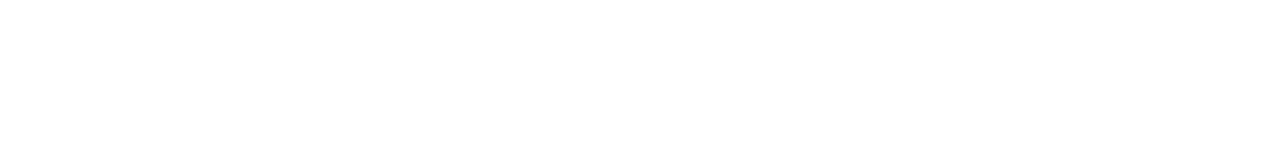
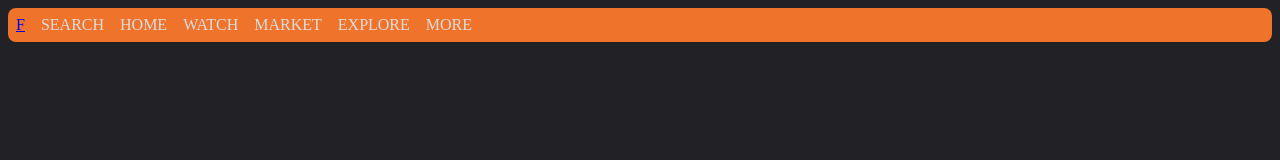
Before and after one commit to verynash/facebook-clone, a plain HTML site: page index.html in a window 1280 px wide. Drawn offline with Linux system fonts and the light colour scheme.

Commit message:
Begin navbar

```diff
--- a/index.html
+++ b/index.html
@@ -4,9 +4,18 @@
     <meta charset="UTF-8">
     <meta http-equiv="X-UA-Compatible" content="IE=edge">
     <meta name="viewport" content="width=device-width, initial-scale=1.0">
+    <link rel="stylesheet" href="styles.css">
     <title>Document</title>
 </head>
 <body>
-
+    <div class="navbar">
+        <div class="home-logo"><a href=/index.html>F</a></div>
+        <div class="search-bar">SEARCH</div>
+        <div class="home-tab">HOME</div>
+        <div class="watch-tab">WATCH</div>
+        <div class="market-tab">MARKET</div>
+        <div class="explore-tab">EXPLORE</div>
+        <div class="more-tab">MORE</div>
+    </div>
 </body>
 </html>
--- a/styles.css
+++ b/styles.css
@@ -0,0 +1,13 @@
+body {
+    background-color: #222125;
+}
+
+.navbar {
+    display: flex;
+    flex-direction: row;
+    gap: 16px;
+    padding: 0.5rem;
+    background-color: #f0732b;
+    border-radius: 8px;
+    color: #dddddd;
+}
```
